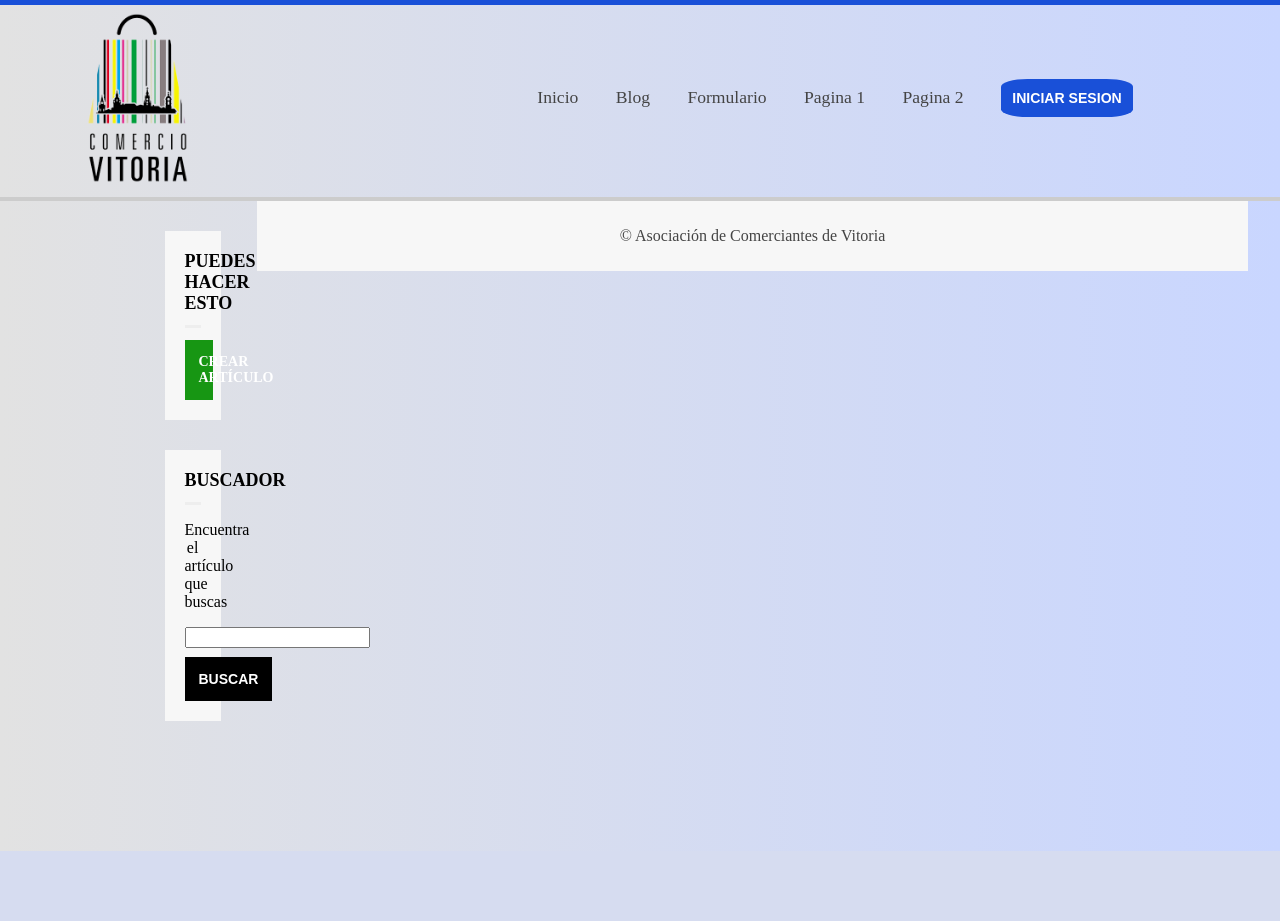
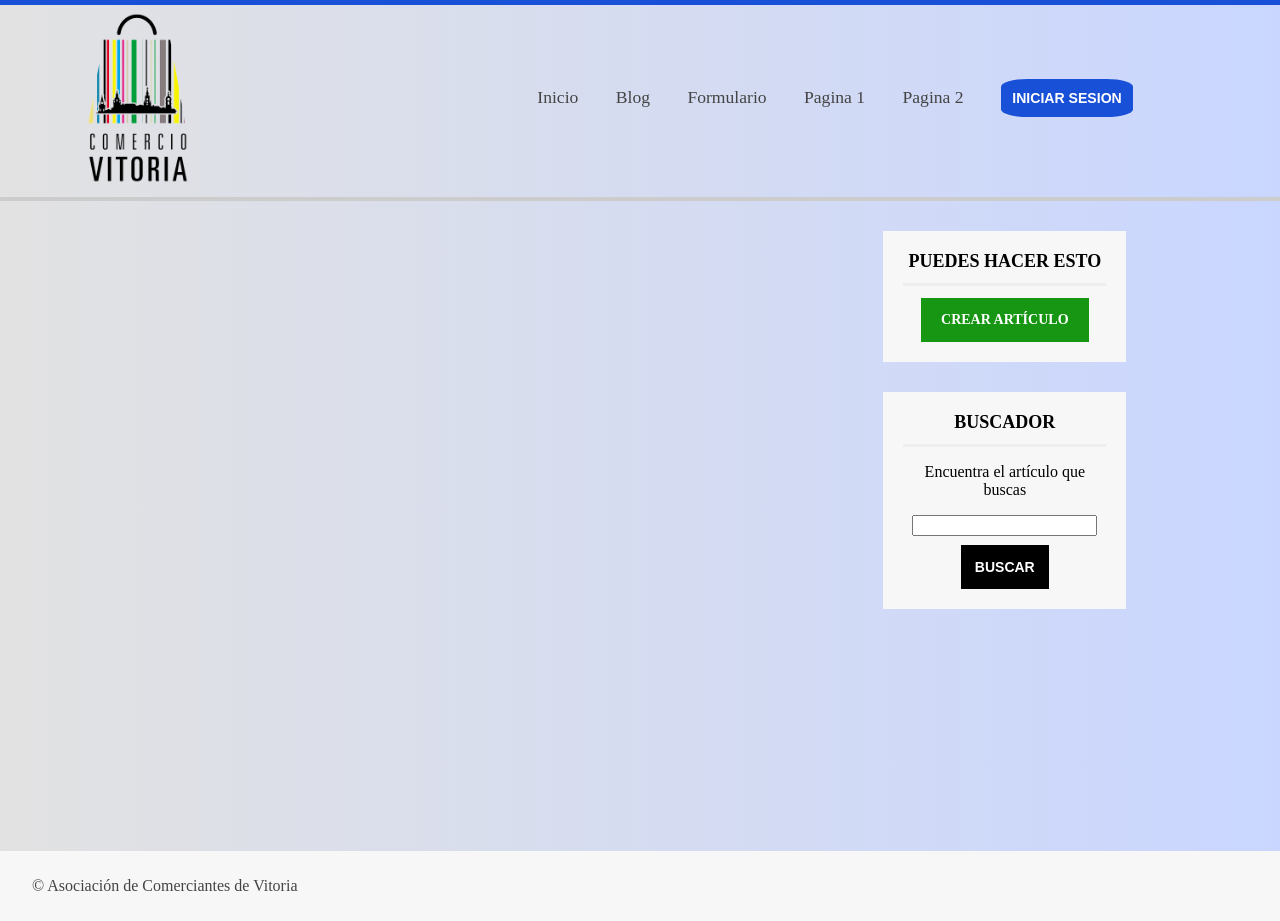
Before and after one commit to AnderMoraPedregosa/Proyecto-2, a PHP site: page /paginas/article.php in a window 1280 px wide. Before the commit the page ends 851 px from the top, so only its background shows below. Run offline with PHP 8.4, Linux system fonts and the light colour scheme; data that the repository does not hold is empty; some libraries are stand-ins or nearby versions.

Commit message:
cambios estilos article.php

```diff
--- a/web/assets/css/styles.css
+++ b/web/assets/css/styles.css
@@ -45,7 +45,7 @@ body {
     width:70%;
     margin: 0em auto;
      display: flex;
-        justify-content: space-evenly;
+        justify-content: space-between;
 }
 
 
@@ -213,8 +213,16 @@ body {
     padding-top: 1.8em;
 }
 
+#prueba{
+    margin: 0 auto;
+
+    height: 100%;
+    width: 80%;
+
+}
+
 #content {
-    width: 50%;
+    width: 100%;
     float: left;
     min-height: 40.625em;
     margin-right: 1.25em;
--- a/web/paginas/article.php
+++ b/web/paginas/article.php
@@ -1,16 +1,19 @@
-<?php require "partials/head.php" ?>
+<?php require "partials/head.php"; ?>
 
 <script type="module" src="../../scripts/categoria.js"></script>
 
+<div id="prueba">
     <div class="center">
         <div class="articulos">
             <div id="content">
                 <script type="module" src="../../scripts/anuncioDetalle.js"></script>
             </div>
+        </div>
 
         <div id="editarAnuncio">
             <?php require "partials/crearEditarAnuncio.php" ?>
         </div>
+
         <aside id="sidebar">
             <div id="nav-blog" class="sidebar-item">
                 <h3>Puedes hacer esto</h3>
@@ -26,8 +29,7 @@
                 </form>
             </div>
         </aside>
-
-
+    </div>
+</div>
 
 <?php require "partials/footer.php" ?>
-</div>
```
Lines whose indentation alone changed are shown as unchanged.
